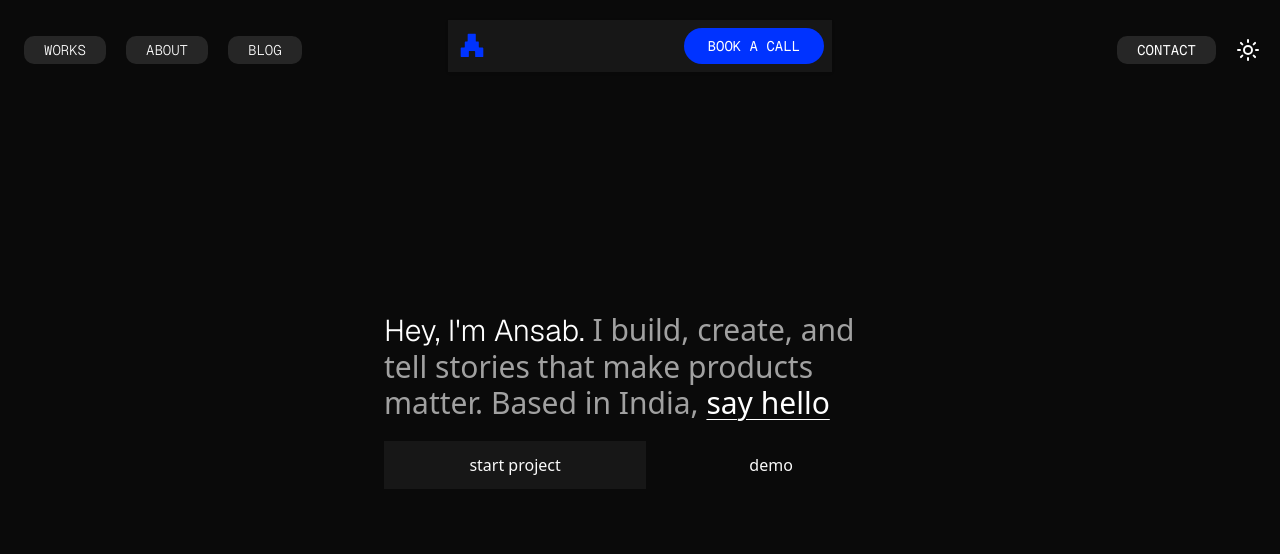
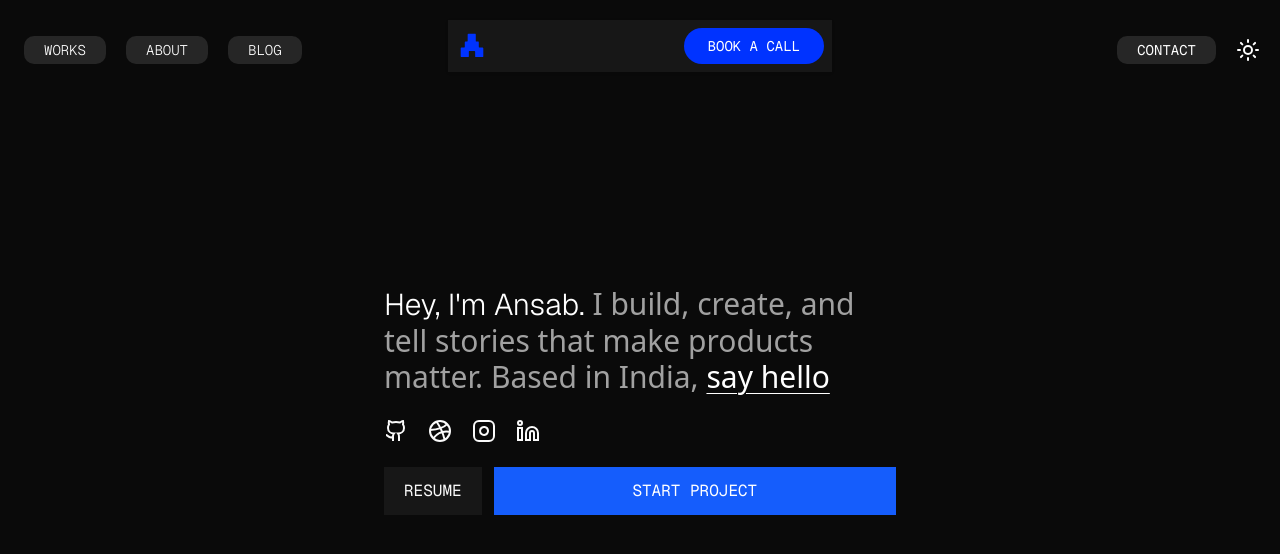
Before and after one commit to ansabazys/portfolio, a Next.js app: page / in a window 1280 px wide. Shown: the top 554 px of the page. Built offline with nearby package versions, Linux system fonts and the light colour scheme.

Commit message:
feat(socials): add social links

```diff
--- a/package.json
+++ b/package.json
@@ -11,6 +11,7 @@
   "dependencies": {
     "class-variance-authority": "^0.7.1",
     "clsx": "^2.1.1",
+    "framer-motion": "^12.25.0",
     "lucide-react": "^0.562.0",
     "motion": "^12.25.0",
     "next": "16.1.1",
--- a/src/app/layout.tsx
+++ b/src/app/layout.tsx
@@ -42,6 +42,7 @@ export default function RootLayout({
   return (
     <html lang="en" className="scroll-smooth dark">
       <body className={`${geistMono.variable} ${geistSans.variable}  antialiased h-screen`}>
+
         <Header />
         {children}
         {/* <Footer /> */}
--- a/src/components/common/Modal.tsx
+++ b/src/components/common/Modal.tsx
@@ -30,9 +30,9 @@ export default function MenuModal() {
       <div className={`${isOpen ? "opacity-100" : "opacity-0"} duration-500`}>
         {isOpen && (
           <div className="absolute gap-1 grid-rows-2 duration-500 text-black dark:text-white  w-full top-15 md:top-14 left-0">
-            <div className=" w-full bg-[#fbfbfb] dark:bg-neutral-800">
+            <div className=" w-full bg-[#fbfbfb] dark:bg-neutral-900">
               <div className="p-5  text-left flex flex-col gap-10 ">
-                <div className="flex flex-col gap-1 text-2xl">
+                <div className="flex flex-col font-semibold tracking-tighter gap-1 text-2xl">
                   <Link href="/about">
                     <TextAnimate animation="blurInUp">ABOUT</TextAnimate>
                   </Link>
--- a/src/components/sections/Hero.tsx
+++ b/src/components/sections/Hero.tsx
@@ -1,16 +1,81 @@
 export default function Hero() {
   return (
-    <section className="flex flex-col  gap-5 h-full justify-center items-center">
+    <section className="flex flex-col  gap-6 h-full justify-center items-center">
       <div>
         <h1 className="text-3xl w-full max-w-lg font-light text-neutral-400">
-          <span className="dark:text-white text-black font-sans">Hey, I'm Ansab.</span> I build, create, and tell stories that make products
-          matter. Based in India, <span className="underline dark:text-white text-black underline-offset-5 decoration-1">say hello</span>
+          <span className="dark:text-white text-black font-sans">
+            Hey, I'm Ansab.
+          </span>{" "}
+          I build, create, and tell stories that make products matter. Based in
+          India,{" "}
+          <span className="underline dark:text-white text-black underline-offset-5 decoration-1 block md:inline">
+            say hello
+          </span>
         </h1>
       </div>
 
-      <div className=" w-full max-w-lg flex">
-        <button className="dark:bg-neutral-900 bg-neutral-200 w-full p-3">start project</button>
-        <button className="w-full">demo</button>
+      <div className="flex gap-5 max-w-lg  justify-start w-full">
+        <svg
+          xmlns="http://www.w3.org/2000/svg"
+          width="24"
+          height="24"
+          viewBox="0 0 24 24"
+          fill="none"
+          stroke="currentColor"
+          strokeWidth="2"
+        >
+          <path d="M15 22v-4a4.8 4.8 0 0 0-1-3.5c3 0 6-2 6-5.5.08-1.25-.27-2.48-1-3.5.28-1.15.28-2.35 0-3.5 0 0-1 0-3 1.5-2.64-.5-5.36-.5-8 0C6 2 5 2 5 2c-.3 1.15-.3 2.35 0 3.5A5.403 5.403 0 0 0 4 9c0 3.5 3 5.5 6 5.5-.39.49-.68 1.05-.85 1.65-.17.6-.22 1.23-.15 1.85v4" />
+          <path d="M9 18c-4.51 2-5-2-7-2" />
+        </svg>
+        <svg
+          xmlns="http://www.w3.org/2000/svg"
+          width="24"
+          height="24"
+          viewBox="0 0 24 24"
+          fill="none"
+          stroke="currentColor"
+          strokeWidth="2"
+        >
+          <circle cx="12" cy="12" r="10" />
+          <path d="M19.13 5.09C15.22 9.14 10 10.44 2.25 10.94" />
+          <path d="M21.75 12.84c-6.62-1.41-12.14 1-16.38 6.32" />
+          <path d="M8.56 2.75c4.37 6 6 9.42 8 17.72" />
+        </svg>
+        <svg
+          xmlns="http://www.w3.org/2000/svg"
+          width="24"
+          height="24"
+          viewBox="0 0 24 24"
+          fill="none"
+          stroke="currentColor"
+          strokeWidth="2"
+        >
+          <rect width="20" height="20" x="2" y="2" rx="5" ry="5" />
+          <path d="M16 11.37A4 4 0 1 1 12.63 8 4 4 0 0 1 16 11.37z" />
+          <line x1="17.5" x2="17.51" y1="6.5" y2="6.5" />
+        </svg>
+        <svg
+          xmlns="http://www.w3.org/2000/svg"
+          width="24"
+          height="24"
+          viewBox="0 0 24 24"
+          fill="none"
+          stroke="currentColor"
+          strokeWidth="2"
+        >
+          <path d="M16 8a6 6 0 0 1 6 6v7h-4v-7a2 2 0 0 0-2-2 2 2 0 0 0-2 2v7h-4v-7a6 6 0 0 1 6-6z" />
+          <rect width="4" height="12" x="2" y="9" />
+          <circle cx="4" cy="4" r="2" />
+        </svg>
+      </div>
+
+      <div className=" w-full max-w-lg flex gap-3">
+        <button className="w-fit px-5 dark:bg-neutral-900 font-mono bg-neutral-100">
+          RESUME
+        </button>
+        <button className="bg-blue-600 w-full font-mono p-3 text-white">
+          START PROJECT
+        </button>
       </div>
     </section>
   );
```
Also changed, not shown: src/app/globals.css (line endings or trailing spaces), 1 other file (tests, documents, lock files or other folders).
